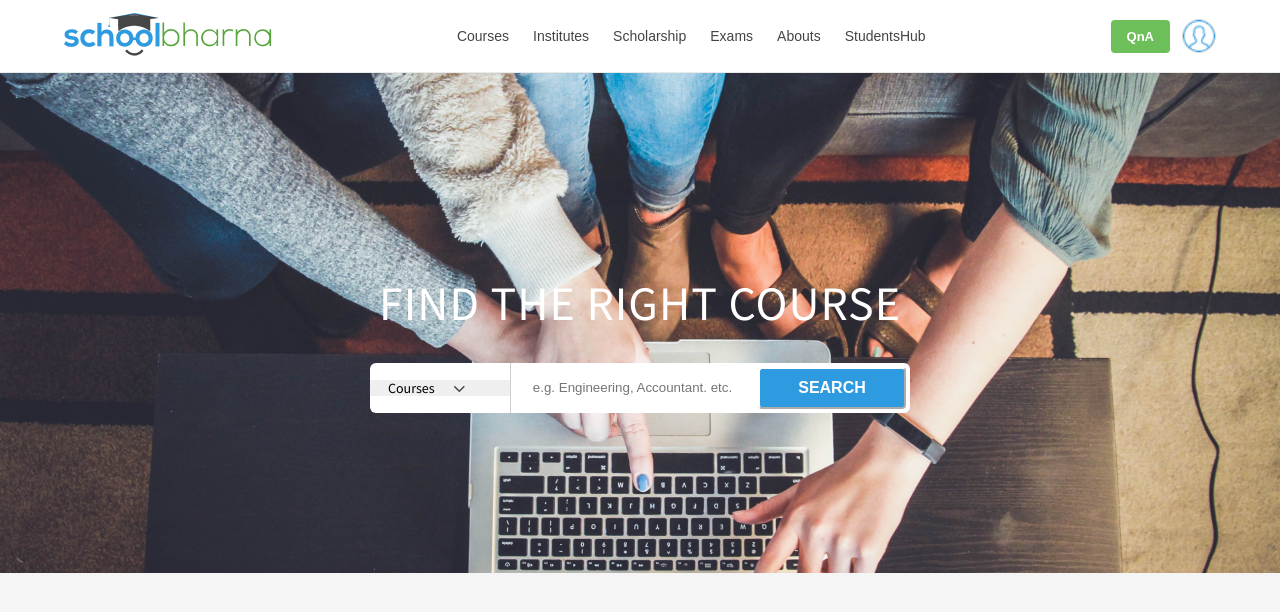
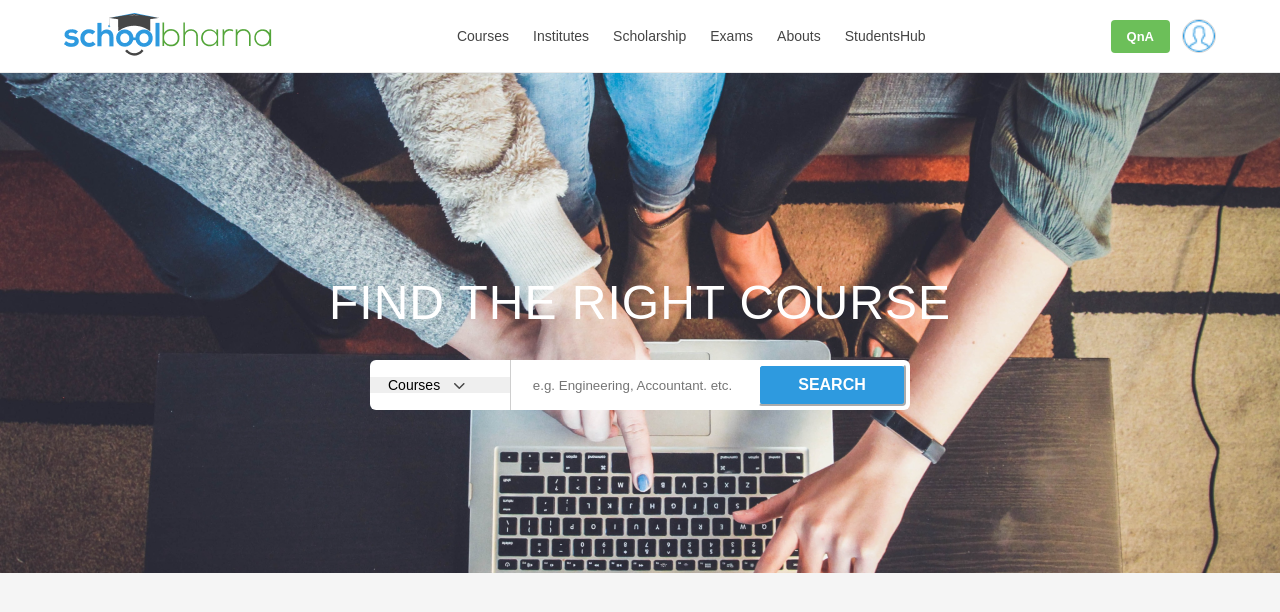
Before and after one commit to bibashmanjusubedi/schoolbharna-ui, a React (Vite) app: page / in a window 1280 px wide. Shown: the top 612 px of the page. Built offline with nearby package versions, Linux system fonts and the light colour scheme.

Commit message:
use custom downloaded font

```diff
--- a/src/components/layout/Hero.css
+++ b/src/components/layout/Hero.css
@@ -1,5 +1,5 @@
 /* CSS For Hero Section (Find the Right Course) */
-@import url('https://fonts.googleapis.com/css2?family=Source+Sans+Pro:wght@300;400;600;700&display=swap');
+/* @import url('https://fonts.googleapis.com/css2?family=Source+Sans+Pro:wght@300;400;600;700&display=swap'); */
 .find-course-section{
     width:100%;
     height:500px;
@@ -90,6 +90,13 @@
     align-self:stretch;
 }
 
+@font-face{
+    font-family: "Open Sans";
+    src:url("../../assets/fonts/Monstserrat-SemiBold.ttf") format("truetype");
+    font-weight:600;
+    font-style:normal;
+}
+
 .find-course-button{
     background-color: #2E9ADF;
     opacity: 100%;
@@ -102,5 +109,5 @@
     font-size: 16px;
     line-height:normal;
     letter-spacing: 0;
-    font-weight:600 !important;
+    font-weight:600;
 }
```
Also changed, not shown: src/assets/fonts/Montserrat-SemiBold.ttf (added).
